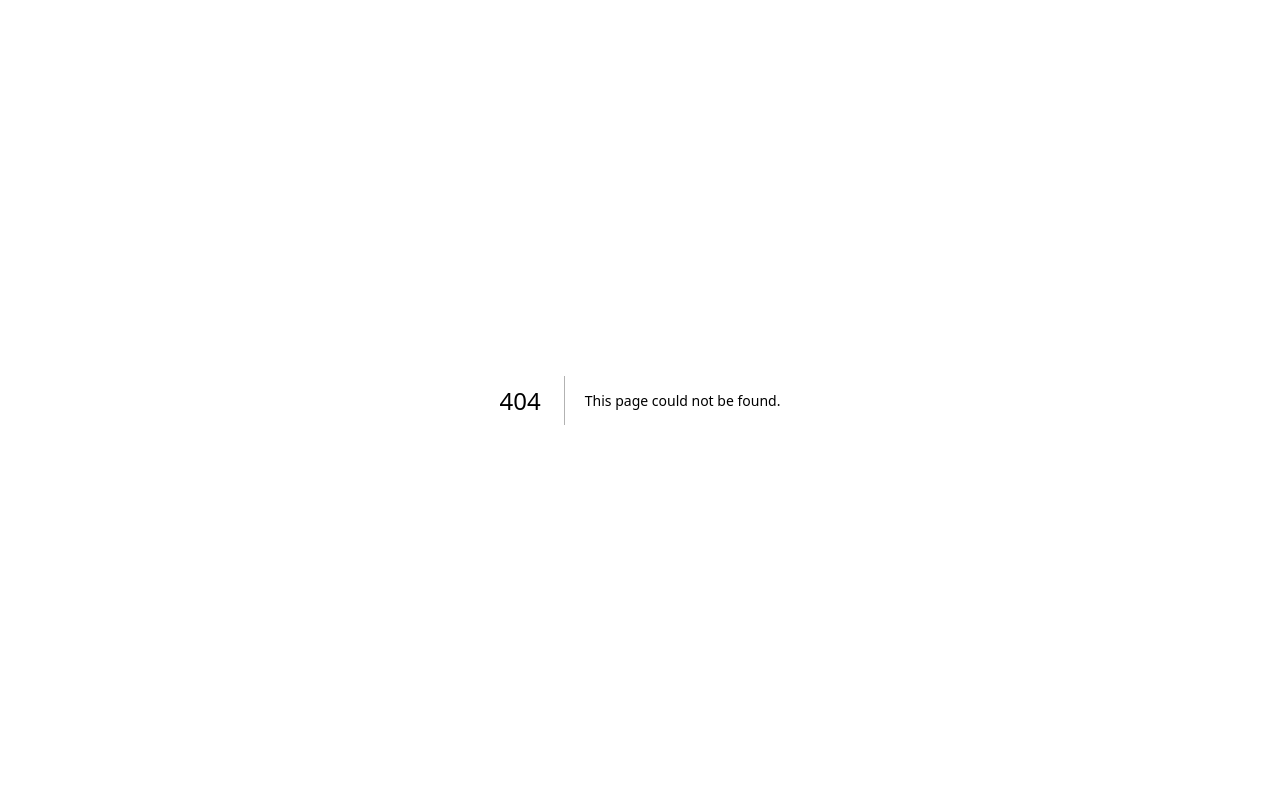
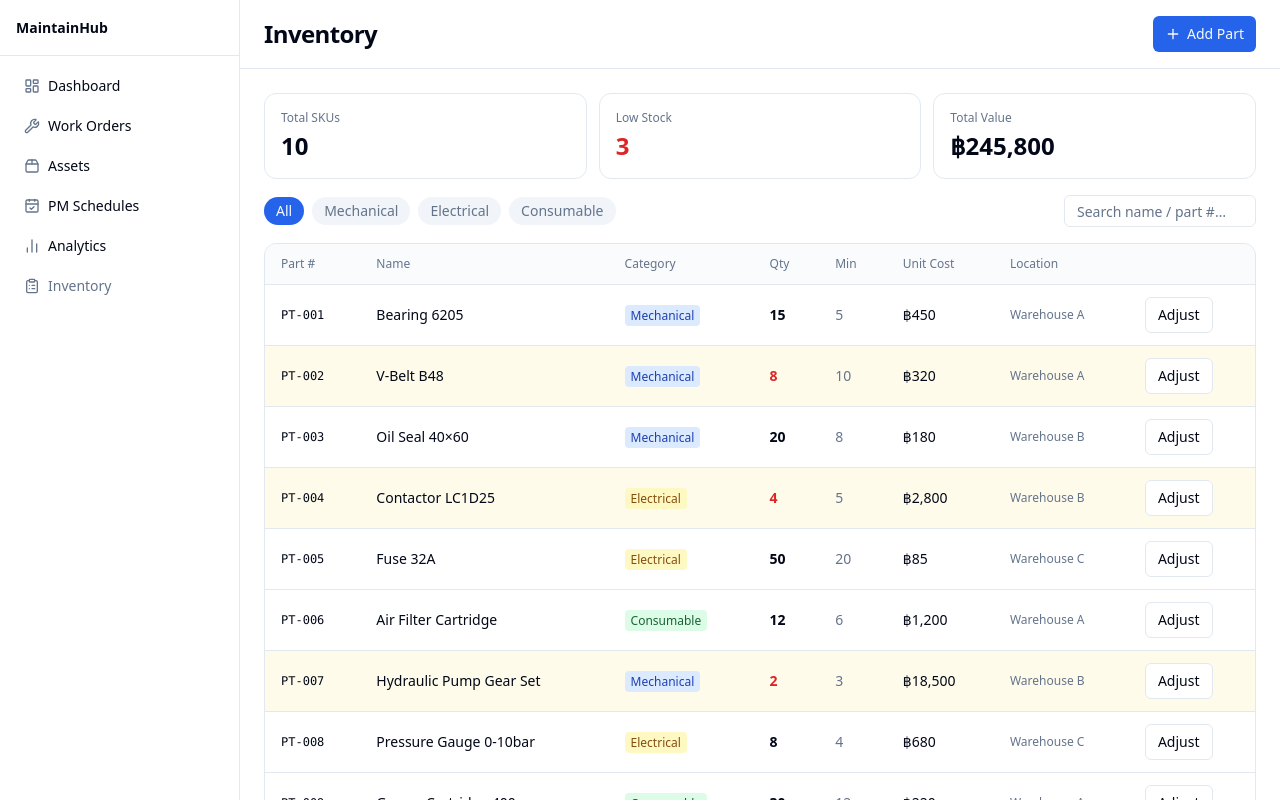
Before and after one commit to jakrapolgod/maintainhub-demo, a Next.js app in the folder apps/web/: page /inventory in a window 1280 px wide. Before the commit this address had no page. Built offline with nearby package versions, Linux system fonts and the light colour scheme.

Commit message:
feat: add inventory page to apps/web (correct monorepo location)

```diff
--- /dev/null
+++ b/apps/web/app/(dashboard)/inventory/page.tsx
@@ -0,0 +1,140 @@
+'use client'
+
+import { useState } from 'react'
+import { Plus, Minus } from 'lucide-react'
+import { Button } from '@/components/ui/button'
+import { Input } from '@/components/ui/input'
+import { Dialog, DialogContent, DialogHeader, DialogTitle, DialogFooter } from '@/components/ui/dialog'
+import { cn } from '@/lib/utils'
+
+type Category = 'Mechanical' | 'Electrical' | 'Consumable'
+interface Part { partNumber: string; name: string; category: Category; quantity: number; minStock: number; unitCost: number; location: string }
+
+const SEED: Part[] = [
+  { partNumber: 'PT-001', name: 'Bearing 6205',            category: 'Mechanical',  quantity: 15, minStock:  5, unitCost:    450, location: 'Warehouse A' },
+  { partNumber: 'PT-002', name: 'V-Belt B48',              category: 'Mechanical',  quantity:  8, minStock: 10, unitCost:    320, location: 'Warehouse A' },
+  { partNumber: 'PT-003', name: 'Oil Seal 40×60',          category: 'Mechanical',  quantity: 20, minStock:  8, unitCost:    180, location: 'Warehouse B' },
+  { partNumber: 'PT-004', name: 'Contactor LC1D25',        category: 'Electrical',  quantity:  4, minStock:  5, unitCost:  2800, location: 'Warehouse B' },
+  { partNumber: 'PT-005', name: 'Fuse 32A',                category: 'Electrical',  quantity: 50, minStock: 20, unitCost:    85, location: 'Warehouse C' },
+  { partNumber: 'PT-006', name: 'Air Filter Cartridge',    category: 'Consumable',  quantity: 12, minStock:  6, unitCost:  1200, location: 'Warehouse A' },
+  { partNumber: 'PT-007', name: 'Hydraulic Pump Gear Set', category: 'Mechanical',  quantity:  2, minStock:  3, unitCost: 18500, location: 'Warehouse B' },
+  { partNumber: 'PT-008', name: 'Pressure Gauge 0-10bar',  category: 'Electrical',  quantity:  8, minStock:  4, unitCost:    680, location: 'Warehouse C' },
+  { partNumber: 'PT-009', name: 'Grease Cartridge 400g',   category: 'Consumable',  quantity: 30, minStock: 12, unitCost:    220, location: 'Warehouse A' },
+  { partNumber: 'PT-010', name: 'Motor 3kW 4P',            category: 'Electrical',  quantity:  4, minStock:  2, unitCost: 38500, location: 'Warehouse B' },
+]
+
+const CAT_COLOR: Record<Category, string> = {
+  Mechanical: 'bg-blue-100 text-blue-800',
+  Electrical: 'bg-yellow-100 text-yellow-800',
+  Consumable: 'bg-green-100 text-green-800',
+}
+const CATS = ['All', 'Mechanical', 'Electrical', 'Consumable'] as const
+
+export default function InventoryPage() {
+  const [parts, setParts] = useState(SEED)
+  const [cat, setCat] = useState('All')
+  const [search, setSearch] = useState('')
+  const [addOpen, setAddOpen] = useState(false)
+  const [adj, setAdj] = useState<Part | null>(null)
+  const [delta, setDelta] = useState(0)
+  const [reason, setReason] = useState('')
+
+  const low = parts.filter(p => p.quantity <= p.minStock).length
+  const total = parts.reduce((s, p) => s + p.quantity * p.unitCost, 0)
+  const rows = parts
+    .filter(p => cat === 'All' || p.category === cat)
+    .filter(p => !search || p.name.toLowerCase().includes(search.toLowerCase()) || p.partNumber.toLowerCase().includes(search.toLowerCase()))
+
+  const apply = () => {
+    if (!adj || !reason || delta === 0) return
+    setParts(prev => prev.map(p => p.partNumber === adj.partNumber ? { ...p, quantity: Math.max(0, p.quantity + delta) } : p))
+    setAdj(null); setDelta(0); setReason('')
+  }
+
+  return (
+    <div className="flex flex-col h-full overflow-auto">
+      <div className="border-b bg-background px-6 py-4 shrink-0 flex items-center justify-between">
+        <h1 className="text-2xl font-bold tracking-tight">Inventory</h1>
+        <Button size="sm" onClick={() => setAddOpen(true)}><Plus className="mr-1.5 h-4 w-4" />Add Part</Button>
+      </div>
+
+      <div className="p-6 space-y-4">
+        {/* Summary */}
+        <div className="grid grid-cols-3 gap-3">
+          {[['Total SKUs', '10', false], ['Low Stock', String(low), true], ['Total Value', `฿${total.toLocaleString()}`, false]].map(([label, val, red]) => (
+            <div key={label} className="rounded-xl border bg-card p-4">
+              <p className="text-xs text-muted-foreground">{label}</p>
+              <p className={cn('mt-1 text-2xl font-bold', red === true && low > 0 && 'text-red-600')}>{val}</p>
+            </div>
+          ))}
+        </div>
+
+        {/* Filters */}
+        <div className="flex flex-wrap items-center gap-2">
+          {CATS.map(c => (
+            <button key={c} onClick={() => setCat(c)}
+              className={cn('rounded-full px-3 py-1 text-sm font-medium transition-colors',
+                cat === c ? 'bg-primary text-primary-foreground' : 'bg-muted text-muted-foreground hover:bg-muted/80')}>
+              {c}
+            </button>
+          ))}
+          <Input placeholder="Search name / part #…" value={search} onChange={e => setSearch(e.target.value)} className="h-8 w-48 text-sm ml-auto" />
+        </div>
+
+        {/* Table */}
+        <div className="rounded-xl border bg-card overflow-x-auto">
+          <table className="w-full text-sm">
+            <thead className="border-b bg-muted/40">
+              <tr>{['Part #', 'Name', 'Category', 'Qty', 'Min', 'Unit Cost', 'Location', ''].map(h => (
+                <th key={h} className="px-4 py-3 text-left text-xs font-medium text-muted-foreground">{h}</th>
+              ))}</tr>
+            </thead>
+            <tbody>
+              {rows.map(p => (
+                <tr key={p.partNumber} className={cn('border-b last:border-0', p.quantity <= p.minStock ? 'bg-amber-50' : 'hover:bg-muted/20')}>
+                  <td className="px-4 py-3 font-mono text-xs">{p.partNumber}</td>
+                  <td className="px-4 py-3 font-medium">{p.name}</td>
+                  <td className="px-4 py-3"><span className={cn('rounded px-1.5 py-0.5 text-xs font-medium', CAT_COLOR[p.category])}>{p.category}</span></td>
+                  <td className={cn('px-4 py-3 font-semibold', p.quantity <= p.minStock && 'text-red-600')}>{p.quantity}</td>
+                  <td className="px-4 py-3 text-muted-foreground">{p.minStock}</td>
+                  <td className="px-4 py-3">฿{p.unitCost.toLocaleString()}</td>
+                  <td className="px-4 py-3 text-xs text-muted-foreground">{p.location}</td>
+                  <td className="px-4 py-3"><Button variant="outline" size="sm" onClick={() => { setAdj(p); setDelta(0) }}>Adjust</Button></td>
+                </tr>
+              ))}
+            </tbody>
+          </table>
+        </div>
+      </div>
+
+      {/* Add Part dialog */}
+      <Dialog open={addOpen} onOpenChange={setAddOpen}>
+        <DialogContent>
+          <DialogHeader><DialogTitle>Add New Part</DialogTitle></DialogHeader>
+          <p className="text-sm text-muted-foreground py-2">Part creation form — coming soon.</p>
+          <DialogFooter><Button variant="outline" onClick={() => setAddOpen(false)}>Close</Button></DialogFooter>
+        </DialogContent>
+      </Dialog>
+
+      {/* Adjust Stock dialog */}
+      <Dialog open={!!adj} onOpenChange={v => !v && setAdj(null)}>
+        <DialogContent>
+          <DialogHeader><DialogTitle>Adjust Stock — {adj?.name}</DialogTitle></DialogHeader>
+          <div className="space-y-3 py-2">
+            <div className="flex items-center gap-2">
+              <Button variant="outline" size="icon" onClick={() => setDelta(d => d - 1)}><Minus className="h-4 w-4" /></Button>
+              <Input type="number" value={delta} onChange={e => setDelta(Number(e.target.value))} className="w-24 text-center" />
+              <Button variant="outline" size="icon" onClick={() => setDelta(d => d + 1)}><Plus className="h-4 w-4" /></Button>
+              <span className="text-xs text-muted-foreground">current: {adj?.quantity} → {Math.max(0, (adj?.quantity ?? 0) + delta)}</span>
+            </div>
+            <Input placeholder="Reason (e.g. used in WO-003)" value={reason} onChange={e => setReason(e.target.value)} />
+          </div>
+          <DialogFooter>
+            <Button variant="outline" onClick={() => setAdj(null)}>Cancel</Button>
+            <Button onClick={apply} disabled={delta === 0 || !reason}>Apply</Button>
+          </DialogFooter>
+        </DialogContent>
+      </Dialog>
+    </div>
+  )
+}
```
